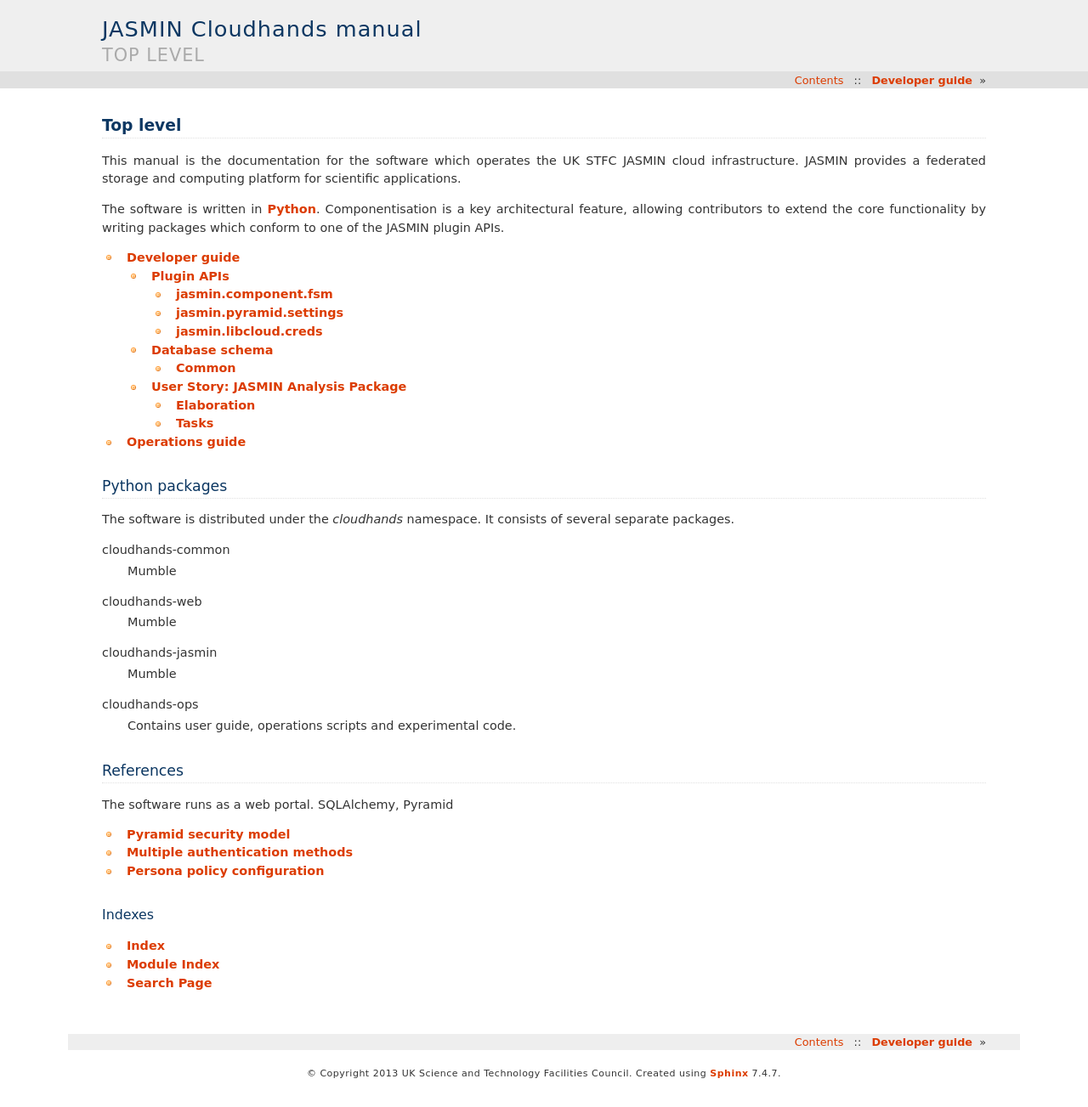
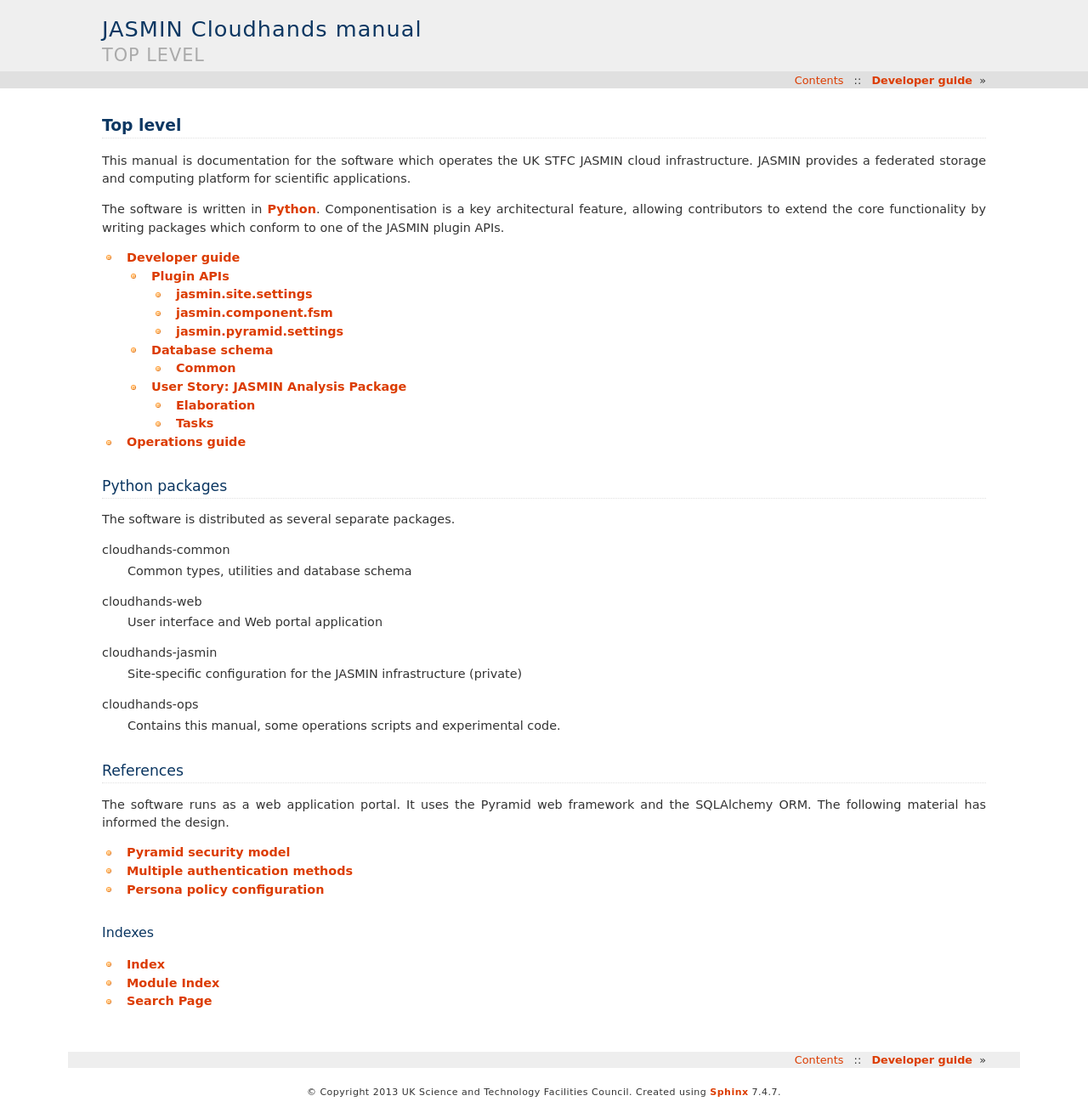
Before and after one commit to cedadev/cloudhands-ops, a Sphinx documentation site: the page built from cloudhands/ops/doc/index.rst, in a window 1280 px wide. Shown: the whole page at 85% size. Built offline with Sphinx 7.4.7, drawn with Linux system fonts in a browser that asks for light colours; before the commit the page ends 1281 px from its top, so only the background shows below that.

Commit message:
Added script support and docs for cloudhands-jasmin

```diff
--- a/cloudhands/ops/doc/index.rst
+++ b/cloudhands/ops/doc/index.rst
@@ -28,25 +28,25 @@
 Python packages
 :::::::::::::::
 
-The software is distributed under the `cloudhands` namespace. It consists of
-several separate packages.
+The software is distributed as several separate packages.
 
 cloudhands-common
-    Mumble
+    Common types, utilities and database schema
 
 cloudhands-web
-    Mumble
+    User interface and Web portal application
 
 cloudhands-jasmin
-    Mumble
+    Site-specific configuration for the JASMIN infrastructure (private)
 
 cloudhands-ops
-    Contains user guide, operations scripts and experimental code.
+    Contains this manual, some operations scripts and experimental code.
 
 References
 ::::::::::
 
-The software runs as a web portal. SQLAlchemy, Pyramid
+The software runs as a web application portal. It uses the Pyramid web
+framework and the SQLAlchemy ORM. The following material has informed the design.
 
 * `Pyramid security model`_
 * `Multiple authentication methods`_
```
Also changed, not shown: other parts of cloudhands/ops/doc/index.rst (+1 -1 lines), cloudhands/ops/doc/dev-plugins.rst (+8 -3 lines), 2 other files.
